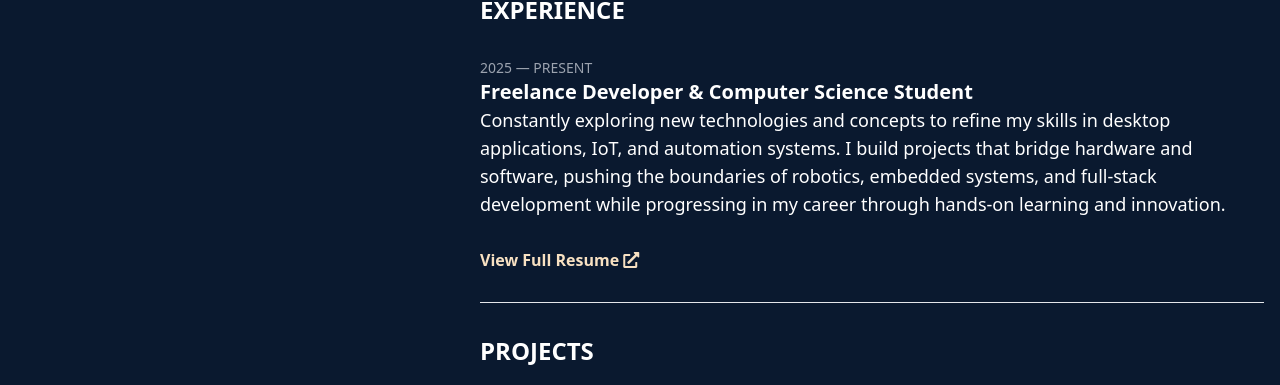
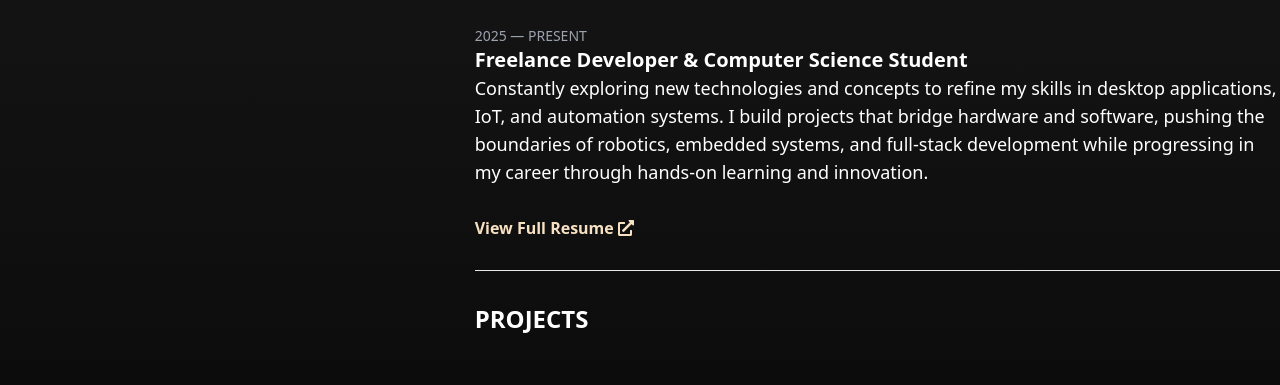
Before and after one commit to yashraj-kumawat-14/portfolio, a plain HTML site: page index.html in a window 1280 px wide. Shown: the part 543-928 px from the top of the page. Drawn offline with nearby package versions, Linux system fonts and the light colour scheme.

Commit message:
Update index.html

```diff
--- a/index.html
+++ b/index.html
@@ -15,7 +15,7 @@
         }
   </style>
  </head>
- <body class="bg-[#0a192f] text-white font-sans">
+ <body class="text-white font-sans" style="background: linear-gradient(to bottom, #1E1E1E, black);>
   <div class="container mx-auto px-4 py-8">
    <div class="flex flex-col md:flex-row">
     <div class="md:w-1/3">
```
